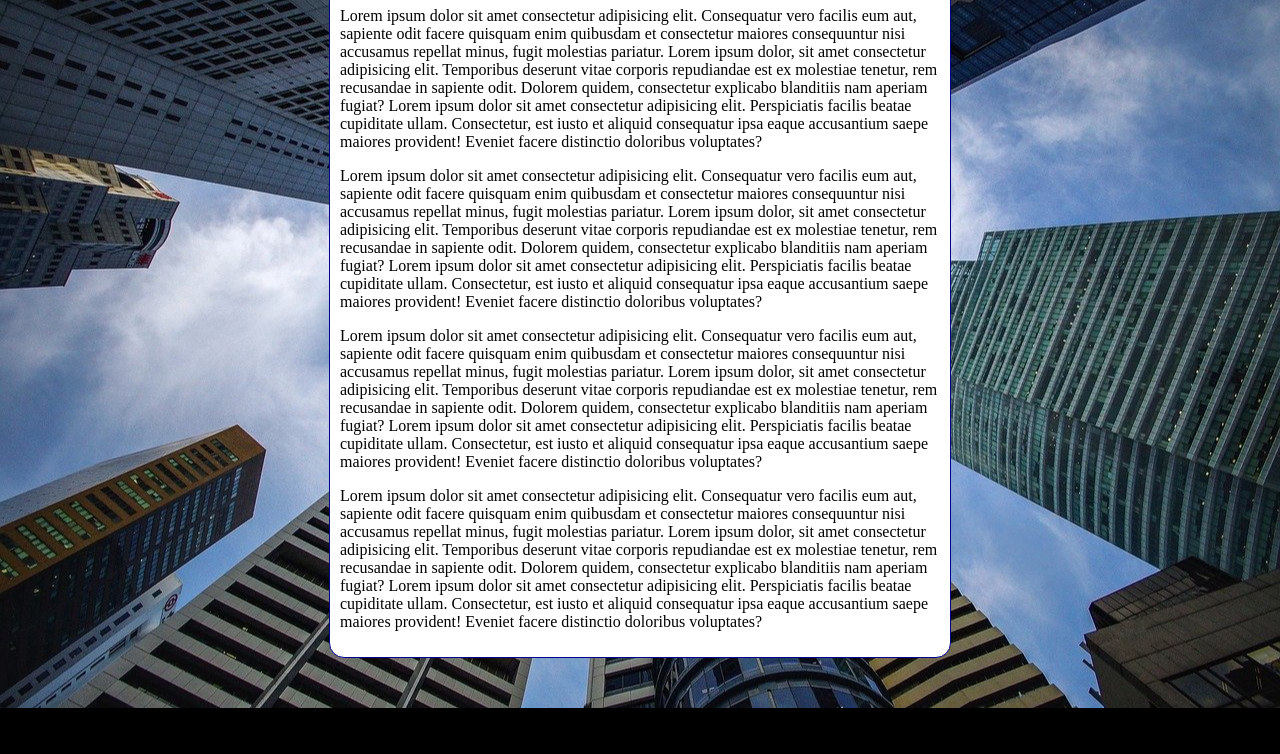
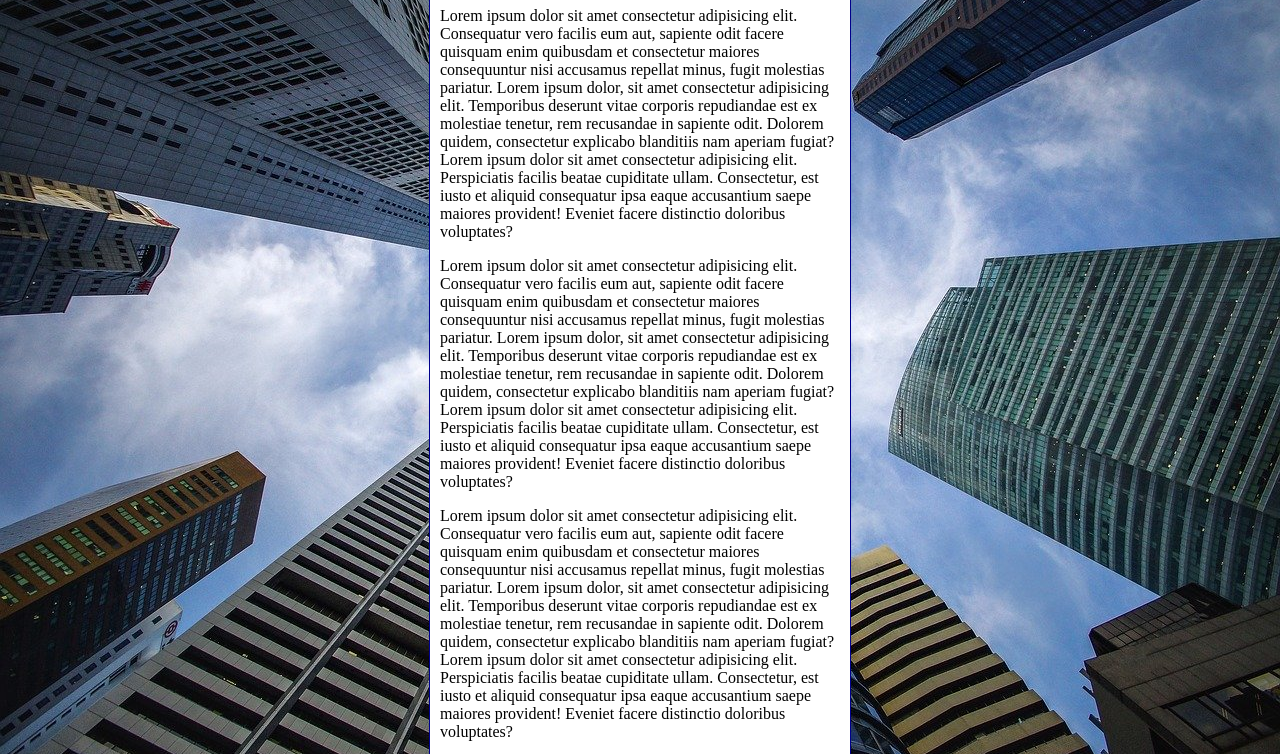
Before and after one commit to rylderrodrygo/html-css, a plain HTML site: page exercicios/ex022/fundo006.html in a window 1280 px wide. Shown: the part 92-846 px from the top of the page. Before the commit the page ends 800 px from the top, so only its background shows below. Drawn offline with Linux system fonts and the light colour scheme.

Commit message:
Update fundo006.html

```diff
--- a/exercicios/ex022/fundo006.html
+++ b/exercicios/ex022/fundo006.html
@@ -7,16 +7,24 @@
     <style>
         body{
             height: 97vh;
-            background-color: black;
+            /* background-color: black;
             background-image: url(imagens/wallpaper002.jpg);
             background-position: center center;
-            background-repeat: repeat-y;
+            background-repeat: no-repeat;
             background-attachment: fixed;
+            background-size: cover; */
+
+            /*Shorthand - background:
+           color > image > position > repeat> [size] > attachment
+
+            */
+
+            background: black url(imagens/wallpaper002.jpg) center center no-repeat fixed;
             background-size: cover;
         }
         main{
             background-color: white;
-            max-width: 600px;
+            max-width: 400px;
             padding: 10px;
             margin: auto;
             border: 1px solid darkblue;
```
